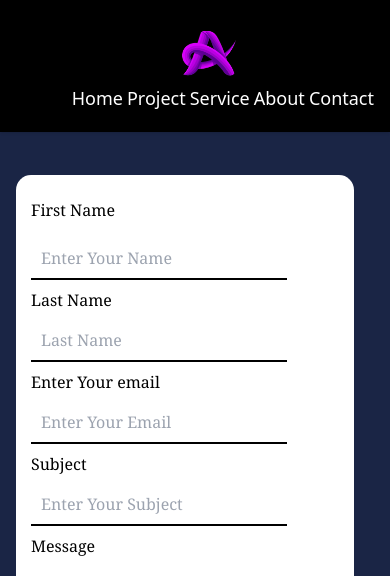
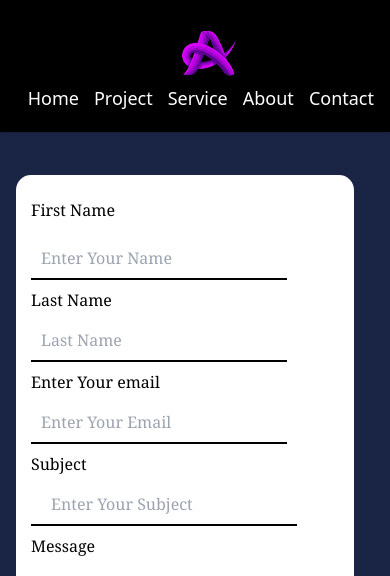
Before and after one commit to mdarafat17/te.pro, a plain HTML site: page index4.html in a window 390 px wide. Shown: the top 576 px of the page. Drawn offline with nearby package versions, Linux system fonts and the light colour scheme.

Commit message:
Update index4.html

```diff
--- a/index4.html
+++ b/index4.html
@@ -19,7 +19,7 @@
         </div>
         <!-- Menu -->
         <div class="menu flex-grow md:text-right ">
-          <ul class="flex gap-[4px] md:gap-8 justify-end items-center ">
+          <ul class="flex gap-[15px] md:gap-8 justify-end items-center ">
             <li><a class="hover:text-red-500 text-lg" href="index.html">Home</a></li>
             <li><a class="hover:text-red-500 text-lg" href="index2.html">Project</a></li>
             <li><a class="hover:text-red-500 text-lg" href="#">Service</a></li>
@@ -57,7 +57,7 @@
         <div>
           <label for="sub">Subject</label>
           <input type="text" placeholder="Enter Your Subject"
-            class=" border-[black]  border-b-[2px] pl-[10px]  lg:ml-[107px]">
+            class=" border-[black]  border-b-[2px] pl-[20px]  lg:ml-[107px]">
         </div>
 
         <div>
@@ -94,7 +94,7 @@
     <div class=" flex flex-col md:flex-row items-center md:justify-between pt-5 md:pt-[20px]">
       <div class=" flex gap-[25px] size-[80%] lg:size-[20%]  ">
         <a href="https://www.facebook.com/mdyasinarafatfr" target="_blank"><img class=" rounded-[25%]""
-            src=" ./image/facebook (1).png" alt=""></a>
+              src=" ./image/facebook (1).png" alt=""></a>
         <a href="https://www.instagram.com/mdyasin488/" target="_blank"><img class="rounded-[25%]" src="./image/ins.png"
             alt=""></a>
         <a href="https://dev-mdyasinarafat.pantheonsite.io/" target="_blank"><img class="rounded-[25%]"
```
